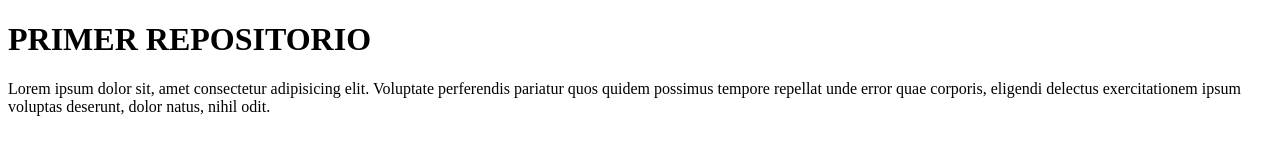
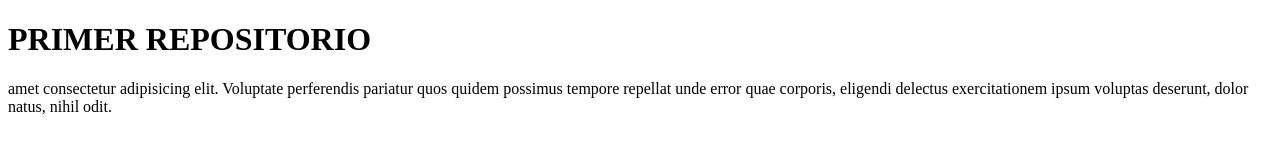
Before and after one commit to jorgeherflo/DespliegueClaseGit, a plain HTML site: page index.html in a window 1280 px wide. Drawn offline with Linux system fonts and the light colour scheme.

Commit message:
Primer commit segundaRama

```diff
--- a/index.html
+++ b/index.html
@@ -8,7 +8,7 @@
 
     <body>
         <h1>PRIMER REPOSITORIO</h1>
-        <p>Lorem ipsum dolor sit, amet consectetur adipisicing elit.
+        <p> amet consectetur adipisicing elit.
              Voluptate perferendis pariatur quos quidem possimus tempore
               repellat unde error quae corporis, eligendi delectus exercitationem
                ipsum voluptas deserunt, dolor natus, nihil odit.</p>
```
